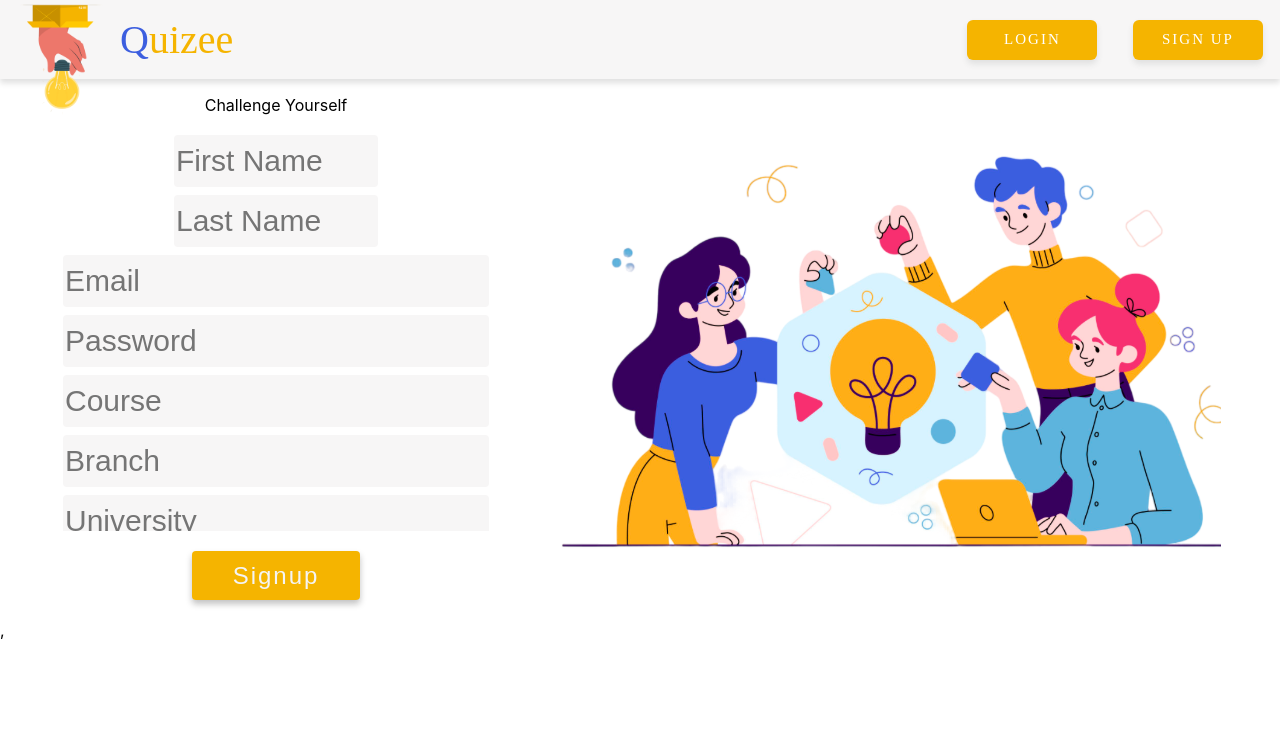
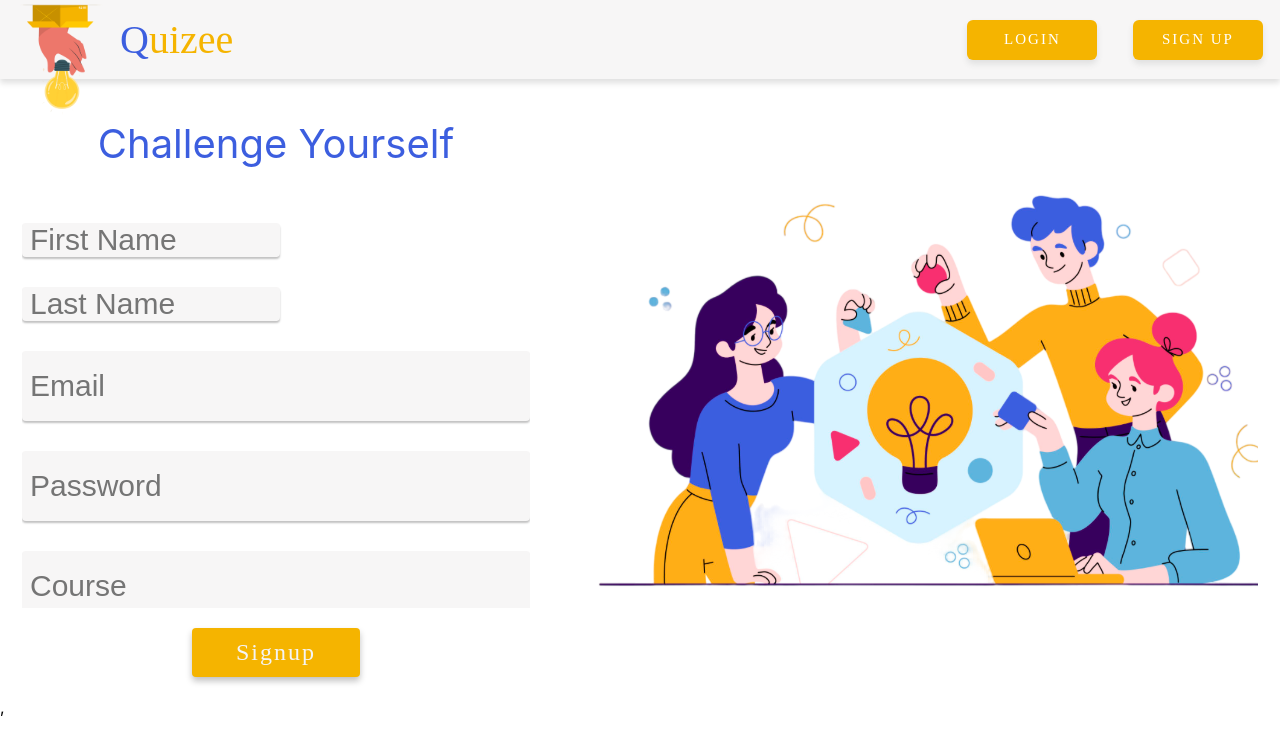
Before and after one commit to RohitRaj766/Qezee, a React (Create React App) app in the folder client/: page /signup in a window 1280 px wide. Shown: the top 752 px of the page. Built offline with nearby package versions, Linux system fonts and the light colour scheme.

Commit message:
Update Signup.scss

```diff
--- a/client/src/user/userScreens/signup/Signup.scss
+++ b/client/src/user/userScreens/signup/Signup.scss
@@ -6,10 +6,24 @@
     align-items: center;
     gap: 5%;
 
+    // margin-top: 100px;
+
+
     .boxContainer{
         display: flex;
         flex-direction: column;
         align-items: center;
+
+
+        // img{
+        //     margin-top: 50px;
+        //     height: 100px;
+        // }
+
+        p{
+            font-size: 40px;
+            color: rgba(60, 94, 223, 1);
+        }
 
 
         .formContainer{
@@ -21,27 +35,35 @@
             form{
                 display: flex;
                 flex-direction: column;
-                align-items: center;
+                align-items: flex-start;
 
                 .inputField{
-                    width: 422px;
-                    height: 50px;
+                    width: 500px;
+                    height: 70px;
+                    padding: 0px 0px 0px 8px;
                     font-size: 30px;
                     background-color: #F7F6F6;
                     border-radius: 4px;
                     border: none;
-                    margin: 4px;
+                    margin: 15px 0;
+                    box-shadow: 0px 2px 2px 0px rgba(12, 12, 12, 0.25);
+
 
                 }
 
                 .smallInputField{
-                    width: 200px;
-                    height: 50px;
+                    flex: 1;
+                    justify-content: space-evenly;
+                    width: 250px;
+                    height: 70px;
+                    padding: 0px 0px 0px 8px;
                     font-size: 30px;
                     background-color: #F7F6F6;
                     border-radius: 4px;
                     border: none;
-                    margin: 4px;
+                    margin: 15px 15px 15px 0;
+                    box-shadow: 0px 2px 2px 0px rgba(12, 12, 12, 0.25);
+
                 }
             }
 
@@ -57,7 +79,12 @@
             font-size: 24px;
             box-shadow: 0px 4px 6px 0px rgba(12, 12, 12, 0.25);
             margin: 20px;
+            font-family: $primary-font;
         }
 
     }
+
+    img{
+
+    }
 }
```
